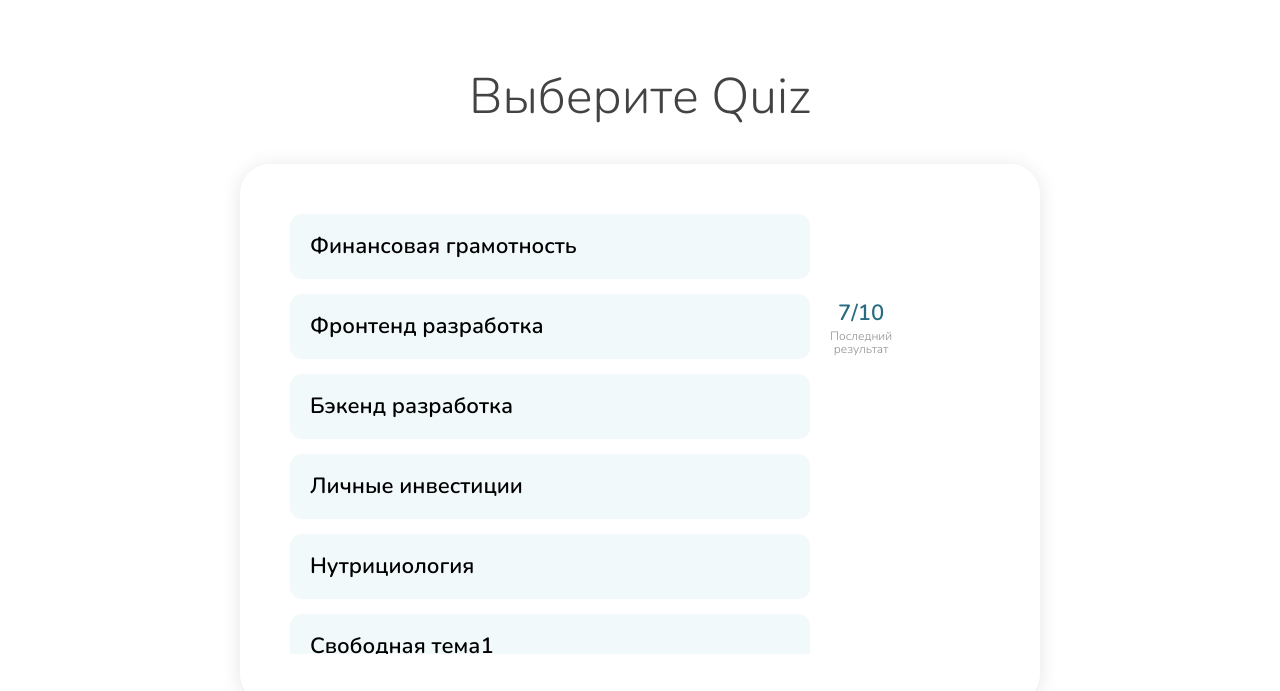
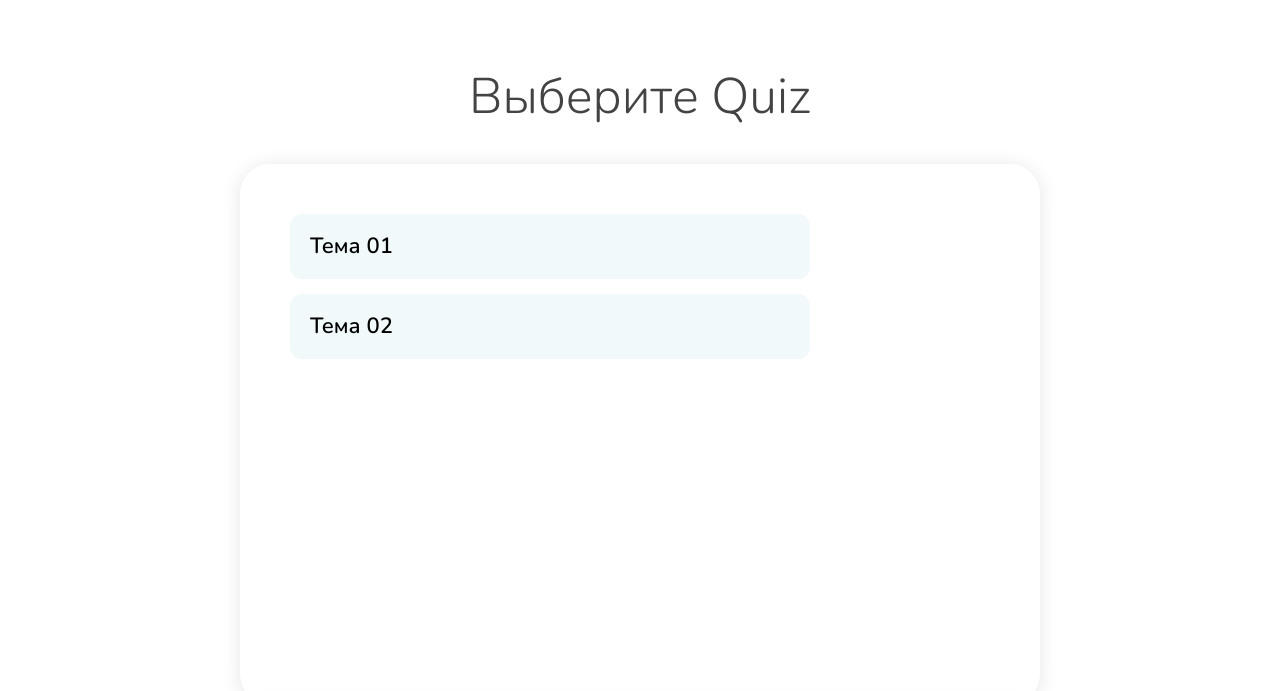
Before and after one commit to SoullessSoldier/meschool-html_quiz, a plain HTML site: page index.html in a window 1280 px wide. Shown: the part 89-780 px from the top of the page. Drawn offline with Linux system fonts and the light colour scheme.

Commit message:
add Day 3

```diff
--- a/index.html
+++ b/index.html
@@ -7,6 +7,7 @@
     <title>QUIZ TIME</title>
     <link rel="stylesheet" href="css/reset.css">
     <link rel="stylesheet" href="css/style.css">
+    <script src="js/script.js" defer></script>
 </head>
 <body>
     <header class="header">
--- /dev/null
+++ b/js/script.js
@@ -0,0 +1,169 @@
+'use strict';
+
+const main = document.querySelector('.main'),
+    selection = document.querySelector('.selection'),
+    mainTitle = document.querySelector('.main__title');
+
+const getData = () => {
+    const dataBase = [
+        {
+            "id": "01",
+            "theme": "Тема 01",
+            result: [
+                [40, "Есть задатки, нужно развиваться!"],
+                [80, "Очень хорошо, но есть проблемы"],
+                [100, "Отличный результат"]
+            ],
+            list: [
+                {
+                    type: 'checkbox',
+                    question: 'Вопрос',
+                    answer: ['Правильный1', 'Правильный2', 'Неправильный1', 'Неправильный2'],
+                    correct: 2,
+                },
+                {
+                    type: 'radio',
+                    question: 'Вопрос',
+                    answer: ['Правильный', 'Неправильный1', 'Неправильный2', 'Неправильный3'],
+                },
+                {
+                    type: 'checkbox',
+                    question: 'Вопрос',
+                    answer: ['Правильный1', 'Правильный2', 'Неправильный1', 'Неправильный2'],
+                    correct: 2,
+                },
+                {
+                    type: 'radio',
+                    question: 'Вопрос',
+                    answer: ['Правильный', 'Неправильный1', 'Неправильный2', 'Неправильный3'],
+                },
+                {
+                    type: 'checkbox',
+                    question: 'Вопрос',
+                    answer: ['Правильный1', 'Правильный2', 'Правильный3', 'Неправильный1'],
+                    correct: 3,
+                },
+                {
+                    type: 'radio',
+                    question: 'Вопрос',
+                    answer: ['Правильный', 'Неправильный1', 'Неправильный2', 'Неправильный3'],
+                    correct: 2,
+                },
+                {
+                    type: 'checkbox',
+                    question: 'Вопрос',
+                    answer: ['Правильный1', 'Неправильный1', 'Неправильный2', 'Неправильный3'],
+                    correct: 1,
+                },
+            ]
+        },
+        {
+            "id": "02",
+            "theme": "Тема 02",
+            result: [
+                [30, "Есть задатки, нужно развиваться!"],
+                [80, "Очень хорошо, но есть проблемы"],
+                [100, "Отличный результат"]
+            ],
+            list: [
+                {
+                    type: 'radio',
+                    question: 'Вопрос',
+                    answer: ['Правильный', 'Неправильный1', 'Неправильный2', 'Неправильный3'],
+                },
+                {
+                    type: 'checkbox',
+                    question: 'Вопрос',
+                    answer: ['Правильный1', 'Правильный2', 'Неправильный1', 'Неправильный2'],
+                    correct: 2,
+                },
+                {
+                    type: 'radio',
+                    question: 'Вопрос',
+                    answer: ['Правильный', 'Неправильный1', 'Неправильный2', 'Неправильный3'],
+                },
+                {
+                    type: 'checkbox',
+                    question: 'Вопрос',
+                    answer: ['Правильный1', 'Правильный2', 'Правильный3', 'Неправильный1'],
+                    correct: 3,
+                },
+                {
+                    type: 'radio',
+                    question: 'Вопрос',
+                    answer: ['Правильный', 'Неправильный1', 'Неправильный2', 'Неправильный3'],
+                    correct: 2,
+                },
+                {
+                    type: 'checkbox',
+                    question: 'Вопрос',
+                    answer: ['Правильный1', 'Неправильный1', 'Неправильный2', 'Неправильный3'],
+                    correct: 1,
+                },
+            ]
+        },
+    ];
+    return dataBase;
+};
+
+const hideElem = (elem) => {
+    let opacity = getComputedStyle(elem).getPropertyValue('opacity');
+    const animation  = () => {
+        opacity -= 0.05;
+        elem.style.opacity = opacity;
+        if(opacity > 0) {
+            requestAnimationFrame(animation);
+        } else {
+            elem.style.display = 'none';
+        }
+    };
+    requestAnimationFrame(animation);
+};
+
+const renderTheme = (themes) => {
+    const list = document.querySelector('.selection__list');
+    list.textContent = '';
+
+    const buttons = [];
+
+    for (let i = 0; i < themes.length; i++){
+        const li = document.createElement('li');
+        li.classList.add('selection__item');
+        const button = document.createElement('button');
+
+        button.classList.add('selection__theme');
+        button.dataset.id = themes[i].id;
+        button.textContent = themes[i].theme;
+
+        li.append(button);
+        list.append(li);
+        buttons.push(button);
+    }
+    return buttons;
+};
+
+const renderQuiz = quiz => {
+    hideElem(mainTitle);
+    hideElem(selection);
+};
+
+const addClick = (buttons, data) => {
+    buttons.forEach(btn => {
+        btn.addEventListener('click', () => {
+            const quiz = data.find(item => item.id === btn.dataset.id);
+            renderQuiz(quiz);
+        });
+    });
+}
+
+const initQuiz = () => {
+    const data = getData();
+
+    const buttons = renderTheme(data);
+    addClick(buttons, data);
+};
+
+
+initQuiz();
+
+// 47.04
```
Also changed, not shown: 1 other file.
